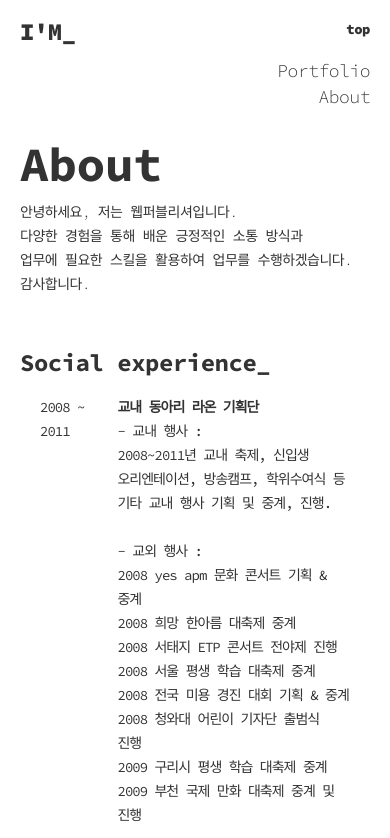
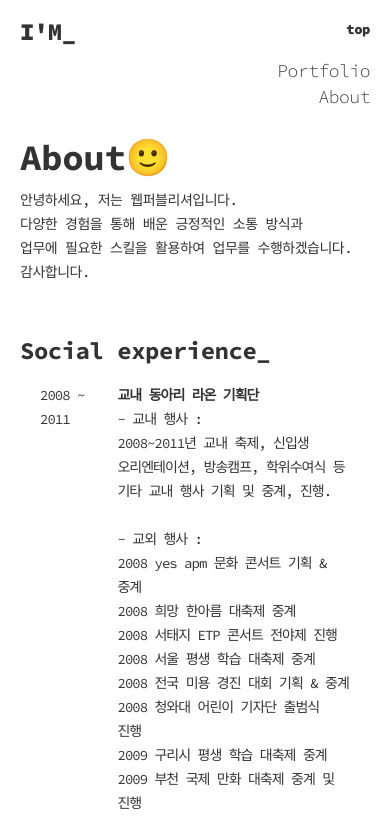
Before and after one commit to rhqhal227/react, a React (Create React App) app: page /react/About in a window 390 px wide. Shown: the top 838 px of the page. Built offline with nearby package versions, Linux system fonts and the light colour scheme.

Commit message:
git react

```diff
--- a/src/components/About.js
+++ b/src/components/About.js
@@ -7,7 +7,7 @@ class About extends Component{
         });
         return(
             <section className="about wrapper">
-                <h2 className="title about_title">About</h2>
+                <h2 className="title about_title">About🙂</h2>
                 <div className="about_txt">
                     <p>안녕하세요, 저는 웹퍼블리셔입니다.<br />
                     다양한 경험을 통해 배운 긍정적인 소통 방식과<br />
--- a/src/components/MyFooter.js
+++ b/src/components/MyFooter.js
@@ -5,9 +5,9 @@ class MyFooter extends Component{
         return(
             <footer>
                 <div className="wrapper">
-                    <h2>Say, Hello!</h2>
+                    <h2>Say, Hello!😎</h2>
                     <ul className="info">
-                        <li>서울시 서대문구 홍제동 106-13 1층</li>
+                        <li>서울시 서대문구 홍제동 문화촌길 106-13 1층</li>
                         <li>010 4670 2538</li>
                         <li><a className="btn_link" href="mailto:rhqhal227@naver.com"><span>rhqhal227@naver.com</span></a></li>
                     </ul>
--- a/src/components/MyMain.js
+++ b/src/components/MyMain.js
@@ -53,7 +53,7 @@ class MyMain extends Component{
                 <section className="visual">
                     <div class="wrapper">
                         <div className="visual_txt">
-                            <h2>Hello, I'm_<strong>Web<br />publisher!</strong></h2>
+                            <h2>Hello, I'm_<strong>Web<br />publisher!</strong><br /><i>👩‍💻💻📁</i></h2>
                             <Link
                             to="/react/Portfolio"
                             className="btn_link"
--- a/src/components/PortfolioList.js
+++ b/src/components/PortfolioList.js
@@ -60,7 +60,7 @@ class PortfolioList extends Component{
         }
         return(
             <section className="portfolio wrapper">
-                <h2 className="title portfolio_title">portfolio</h2>
+                <h2 className="title portfolio_title">portfolio📝</h2>
                 <div className="portfolio_list">
                     <ul>{items}</ul>
                 </div>
--- a/src/myApp/css/style.css
+++ b/src/myApp/css/style.css
@@ -47,6 +47,7 @@ section.visual{width:100%;padding-top:140px;margin-bottom:270px;box-sizing:borde
 section.visual .visual_txt{position:relative;z-index:10}
 section.visual h2{margin-bottom:120px;font-size:36px;}
 section.visual h2 strong{display:block;margin-top:10px;font-size:136px;line-height:126px;font-weight:400}
+section.visual h2 i{display:block;margin-top:25px;font-size:70px}
 section.visual .visual_txt a{font-size:32px;color:#f1be22}
 section.visual .visual_txt a:before{background-color:#f1be22}
 section.visual .visual_bg{position:absolute;top:180px;left:36%;}
@@ -75,7 +76,7 @@ section.portfolio .portfolio_list .list_more a.btn_link{font-size:20px}
 section.portfolio .portfolio_list .list_more a.btn_link{vertical-align:bottom;margin-left:15px}
 footer{background-color:#eee;padding:80px 20px}
 footer .wrapper{display:flex;align-items:center}
-footer h2{font-size:48px;margin-right:100px;font-weight:600}
+footer h2{font-size:48px;line-height:56px;margin-right:100px;font-weight:600}
 footer ul li{margin-top:15px;font-size:20px;line-height:24px}
 footer ul li:first-child{margin-top:0}
 footer a.sns{position:absolute;right:0}
@@ -114,6 +115,7 @@ footer a.sns{position:absolute;right:0}
     section.visual{margin-bottom:60px}
     section.visual h2{font-size:20px}
     section.visual h2 strong{font-size:56px;line-height:56px;font-weight:600}
+    section.visual h2 i{display:block;margin-top:18px;font-size:26px}
     section.visual .visual_txt a.btn_link:before{height:100%}
     section.visual .visual_txt a.btn_link span{color:#fff}
     section.visual .visual_bg{top:10%;left:30%;width:300px;height:400px;overflow:hidden}
@@ -138,10 +140,10 @@ footer a.sns{position:absolute;right:0}
     footer ul li:first-child{margin-top:0}
     footer a.sns{position:relative;font-size:12px}
 
-    .body_portfolio h2.title{font-size:40px}
-    .body_about h2.title{margin-bottom:12px}
+    .body_portfolio h2.title{font-size:36px}
+    .body_about h2.title{font-size:36px;margin-bottom:12px}
     .body_about .about .about_txt{margin-bottom:55px}
-    .body_about .about .about_txt p{font-size:14px;line-height:24px;word-break:keep-all;}
+    .body_about .about .about_txt p{font-size:14px;line-height:24px;font-weight:400;word-break:keep-all;}
     .body_about .about .about_list{padding-bottom:103%}
     .body_about .about .about_list h3{margin-bottom:20px}
     .body_about .about .about_list ul{width:100%}
```
